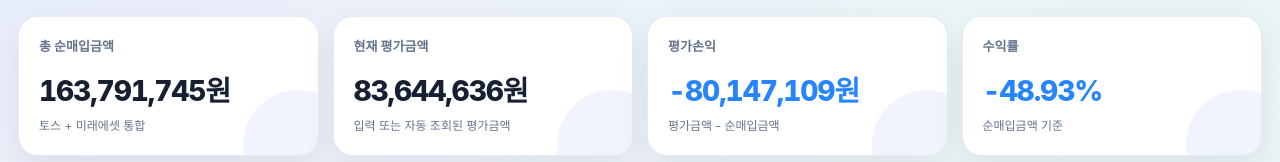
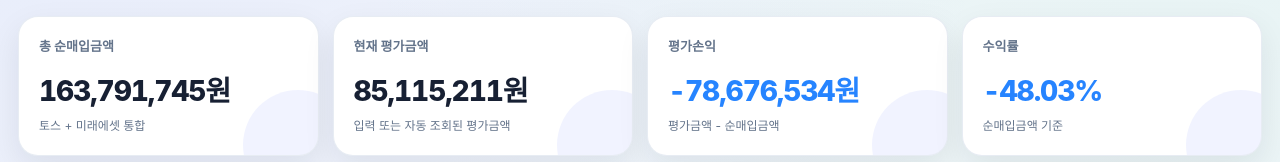
Before and after one commit to big9367-byte/portfolio-dashboard, a plain HTML site: page index.html in a window 1280 px wide. Shown: the part 269-431 px from the top of the page. Drawn offline with Linux system fonts and the light colour scheme.

Commit message:
chore: 주가 자동 업데이트 (2026-11-24)

```diff
--- a/index.html
+++ b/index.html
@@ -1031,22 +1031,22 @@
         lastFxRate: null
       },
       holdings: [
-        { id: "t1", account: "toss", name: "아이렌", sector: "AI 데이터센터·컴퓨팅 인프라", cost: 51474419, value: 14760322, symbol: "IREN", exchange: "US", currency: "USD", quantity: 750, autoUpdate: true },
-        { id: "t2", account: "toss", name: "로켓랩", sector: "우주·항공", cost: 17695450, value: 13291168, symbol: "RKLB", exchange: "US", currency: "USD", quantity: 200, autoUpdate: true },
-        { id: "t3", account: "toss", name: "DRAM", sector: "반도체·메모리", cost: 27011059, value: 13525642, symbol: "DRAM", exchange: "US", currency: "USD", quantity: 254, autoUpdate: true },
-        { id: "t4", account: "toss", name: "인플렉션", sector: "양자컴퓨팅", cost: 11005245, value: 4564135, symbol: "INFQ", exchange: "US", currency: "USD", quantity: 489, autoUpdate: true },
-        { id: "t5", account: "toss", name: "마벨 테크놀로지", sector: "반도체·메모리", cost: 9098590, value: 4427357, symbol: "MRVL", exchange: "US", currency: "USD", quantity: 23, autoUpdate: true },
-        { id: "t6", account: "toss", name: "아이온큐", sector: "양자컴퓨팅", cost: 4080782, value: 1549916, symbol: "IONQ", exchange: "US", currency: "USD", quantity: 49, autoUpdate: true },
-        { id: "t7", account: "toss", name: "써클 인터넷 그룹", sector: "핀테크·스테이블코인", cost: 1836298, value: 1101406, symbol: "CRCL", exchange: "US", currency: "USD", quantity: 16, autoUpdate: true },
-        { id: "t8", account: "toss", name: "SK하이닉스", sector: "반도체·메모리", cost: 4152000, value: 2202000, symbol: "000660", exchange: "XKRX", currency: "KRW", quantity: 2, autoUpdate: true },
-        { id: "t9", account: "toss", name: "삼성전자", sector: "반도체·메모리", cost: 2910000, value: 1806000, symbol: "005930", exchange: "XKRX", currency: "KRW", quantity: 10, autoUpdate: true },
-
-        { id: "p1", account: "pension", name: "TIGER 미국AI데이터센터TOP4Plus", sector: "AI 데이터센터·컴퓨팅 인프라", cost: 4893048, value: 2555100, symbol: "0142D0", exchange: "XKRX", currency: "KRW", quantity: 501, autoUpdate: true },
-        { id: "p2", account: "pension", name: "TIGER 미국나스닥100채권혼합50", sector: "나스닥100·채권 혼합", cost: 10311355, value: 9971490, symbol: "435420", exchange: "XKRX", currency: "KRW", quantity: 758, autoUpdate: true },
-        { id: "p3", account: "pension", name: "PLUS 글로벌HBM반도체", sector: "반도체·메모리", cost: 9932650, value: 4454100, symbol: "442580", exchange: "XKRX", currency: "KRW", quantity: 70, autoUpdate: true },
-        { id: "p4", account: "pension", name: "TIME 글로벌AI인공지능액티브", sector: "AI 테마·응용", cost: 3072825, value: 3016500, symbol: "456600", exchange: "XKRX", currency: "KRW", quantity: 75, autoUpdate: true },
-        { id: "p5", account: "pension", name: "TIGER 글로벌온디바이스AI", sector: "AI 테마·응용", cost: 2810104, value: 3232000, symbol: "480310", exchange: "XKRX", currency: "KRW", quantity: 202, autoUpdate: true },
-        { id: "p6", account: "pension", name: "TIGER 미국필라델피아AI반도체나스닥", sector: "반도체·메모리", cost: 3507920, value: 3187500, symbol: "497570", exchange: "XKRX", currency: "KRW", quantity: 204, autoUpdate: true }
+        { id: "t1", account: "toss", name: "아이렌", sector: "AI 데이터센터·컴퓨팅 인프라", cost: 51474419, value: 14739772, symbol: "IREN", exchange: "US", currency: "USD", quantity: 750, autoUpdate: true },
+        { id: "t2", account: "toss", name: "로켓랩", sector: "우주·항공", cost: 17695450, value: 13324861, symbol: "RKLB", exchange: "US", currency: "USD", quantity: 200, autoUpdate: true },
+        { id: "t3", account: "toss", name: "DRAM", sector: "반도체·메모리", cost: 27011059, value: 13492368, symbol: "DRAM", exchange: "US", currency: "USD", quantity: 254, autoUpdate: true },
+        { id: "t4", account: "toss", name: "인플렉션", sector: "양자컴퓨팅", cost: 11005245, value: 4430993, symbol: "INFQ", exchange: "US", currency: "USD", quantity: 489, autoUpdate: true },
+        { id: "t5", account: "toss", name: "마벨 테크놀로지", sector: "반도체·메모리", cost: 9098590, value: 4468943, symbol: "MRVL", exchange: "US", currency: "USD", quantity: 23, autoUpdate: true },
+        { id: "t6", account: "toss", name: "아이온큐", sector: "양자컴퓨팅", cost: 4080782, value: 1535272, symbol: "IONQ", exchange: "US", currency: "USD", quantity: 49, autoUpdate: true },
+        { id: "t7", account: "toss", name: "써클 인터넷 그룹", sector: "핀테크·스테이블코인", cost: 1836298, value: 1102717, symbol: "CRCL", exchange: "US", currency: "USD", quantity: 16, autoUpdate: true },
+        { id: "t8", account: "toss", name: "SK하이닉스", sector: "반도체·메모리", cost: 4152000, value: 2344000, symbol: "000660", exchange: "XKRX", currency: "KRW", quantity: 2, autoUpdate: true },
+        { id: "t9", account: "toss", name: "삼성전자", sector: "반도체·메모리", cost: 2910000, value: 1915000, symbol: "005930", exchange: "XKRX", currency: "KRW", quantity: 10, autoUpdate: true },
+
+        { id: "p1", account: "pension", name: "TIGER 미국AI데이터센터TOP4Plus", sector: "AI 데이터센터·컴퓨팅 인프라", cost: 4893048, value: 2848185, symbol: "0142D0", exchange: "XKRX", currency: "KRW", quantity: 501, autoUpdate: true },
+        { id: "p2", account: "pension", name: "TIGER 미국나스닥100채권혼합50", sector: "나스닥100·채권 혼합", cost: 10311355, value: 10160990, symbol: "435420", exchange: "XKRX", currency: "KRW", quantity: 758, autoUpdate: true },
+        { id: "p3", account: "pension", name: "PLUS 글로벌HBM반도체", sector: "반도체·메모리", cost: 9932650, value: 4821600, symbol: "442580", exchange: "XKRX", currency: "KRW", quantity: 70, autoUpdate: true },
+        { id: "p4", account: "pension", name: "TIME 글로벌AI인공지능액티브", sector: "AI 테마·응용", cost: 3072825, value: 3117750, symbol: "456600", exchange: "XKRX", currency: "KRW", quantity: 75, autoUpdate: true },
+        { id: "p5", account: "pension", name: "TIGER 글로벌온디바이스AI", sector: "AI 테마·응용", cost: 2810104, value: 3381480, symbol: "480310", exchange: "XKRX", currency: "KRW", quantity: 202, autoUpdate: true },
+        { id: "p6", account: "pension", name: "TIGER 미국필라델피아AI반도체나스닥", sector: "반도체·메모리", cost: 3507920, value: 3431280, symbol: "497570", exchange: "XKRX", currency: "KRW", quantity: 204, autoUpdate: true }
       ]
     };
 
```
